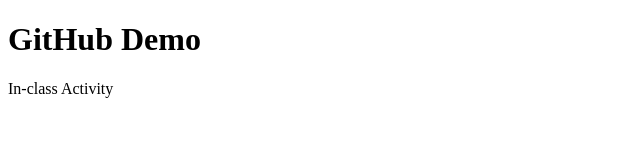
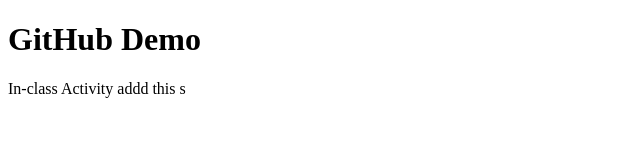
Before and after one commit to daniels600/git-demo, a plain HTML site: page index.html in a window 1280 px wide. Shown: the full height of the page, 0-640 px from the left. Drawn offline with Linux system fonts and the light colour scheme.

Commit message:
add this

```diff
--- a/index.html
+++ b/index.html
@@ -11,7 +11,7 @@
     <div>
         <h1>GitHub Demo</h1>
     </div>
-    <p>In-class Activity</p>
+    <p>In-class Activity addd this s</p>
 
 </body>
 
```
